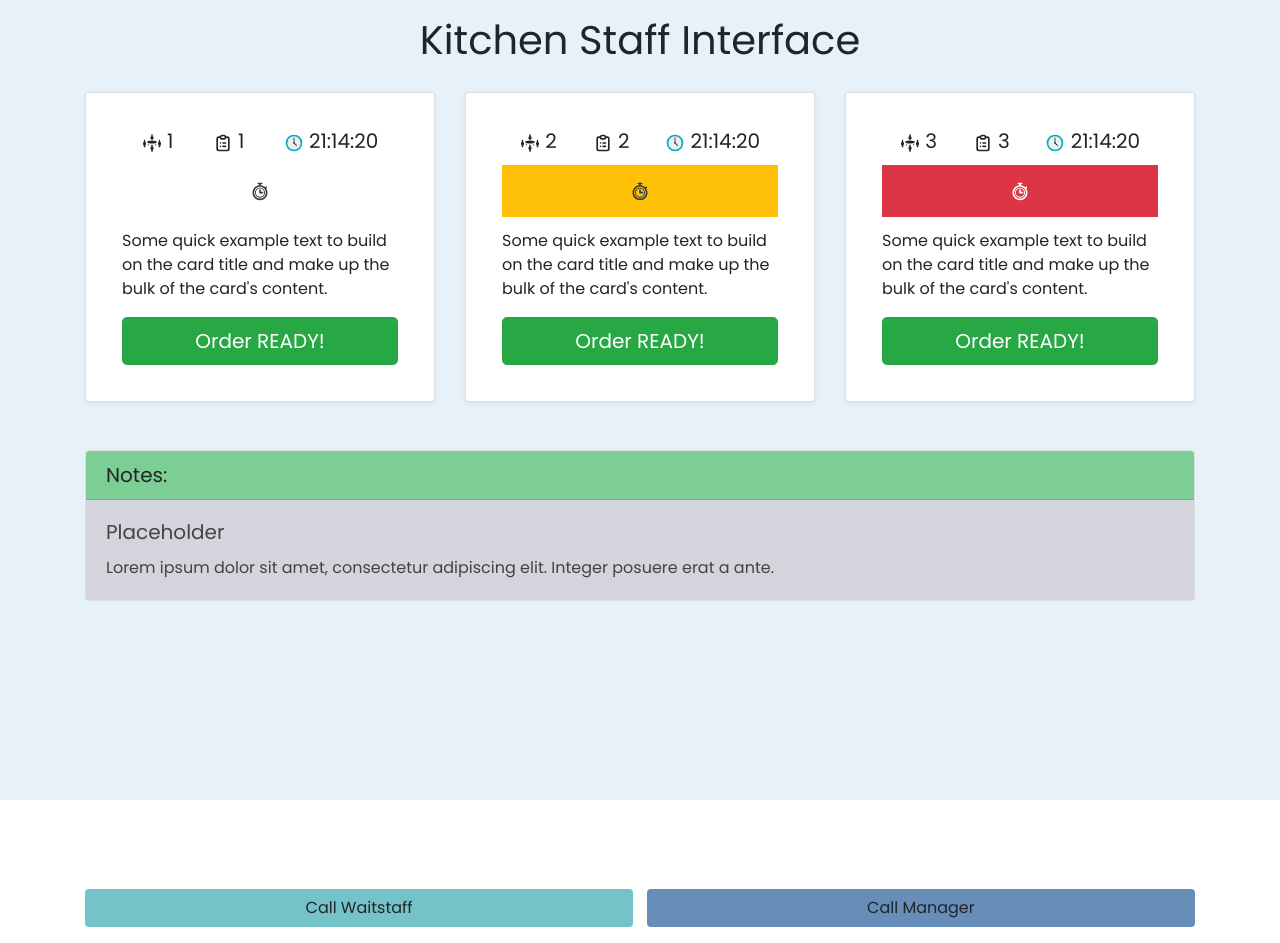
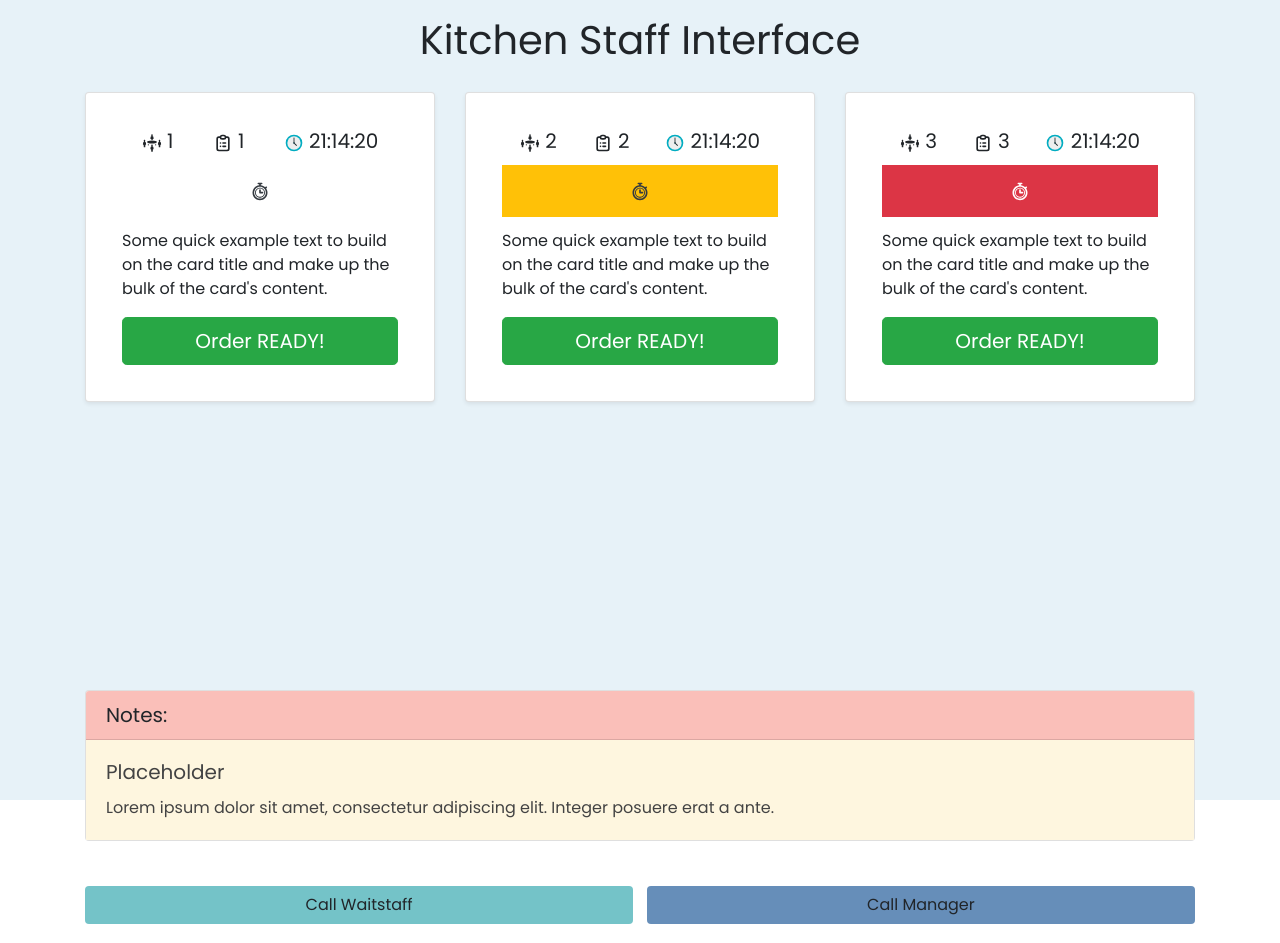
Before and after one commit to omniscientcaribou/CSCE-3444-Team-3, a React (Create React App) app in the folder react-kitchen-staff/: page / in a window 1280 px wide. Built offline with nearby package versions, Linux system fonts and the light colour scheme; no server answers.

Commit message:
more CSS changes

```diff
--- a/react-kitchen-staff/src/App.js
+++ b/react-kitchen-staff/src/App.js
@@ -101,7 +101,7 @@ function App() {
 			)} */}
 			<Cards />
 			<div>
-				<Card>
+				<Card id='noteCard'>
 					<Card.Header className='noteCard-Header' as='h5'>
 						Notes:
 					</Card.Header>
--- a/react-kitchen-staff/src/index.css
+++ b/react-kitchen-staff/src/index.css
@@ -39,17 +39,23 @@
 .button-wrapper {
   display: grid;
   grid-template-columns: 1fr .025fr 1fr;
-  padding-top: 18em;
+  margin-top: 2.8em;
 }
 
 #call_waitstaff_button, #call_manager_button {
   display: inline-block;
   margin-right: 5px;
+  transition-duration: 0.4s;
+}
+
+#noteCard {
+  margin-top: 15em;
 }
 
 .noteCard-Header.card-header {
   width: 100%;
-  background-color: #7dce94;
+  /* background-color: #7dce94; */
+  background-color: #fabfb9;
 }
 
 .noteCard-Body.card-body {
@@ -57,10 +63,10 @@
   min-height: 1px;
   padding: 1.25rem;
   width: 100%;
-  background: #d4d4dc;
+  /* background-color: #d4d4dc; */
+  background-color: #fef6df;
   color: #434343;
 }
-
 
 /*
 .btn:focus {
```
